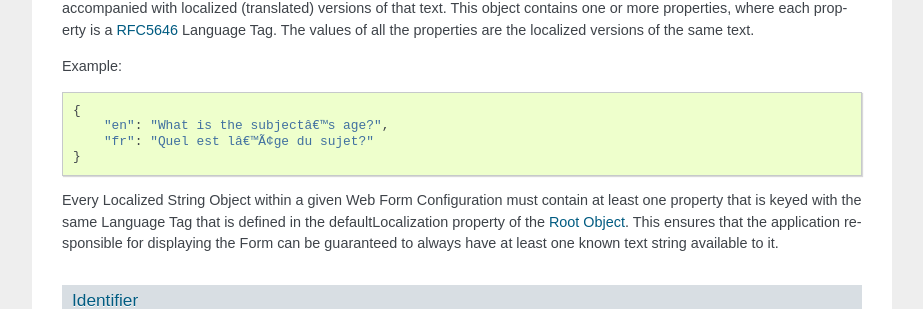
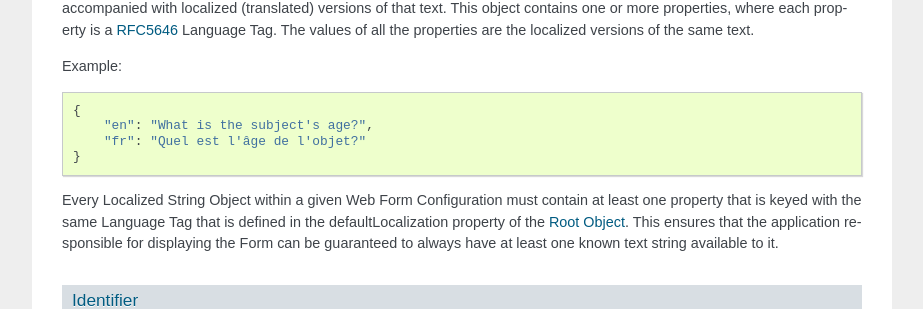
Before and after one commit to prometheusresearch/rios, a Sphinx documentation site: the page built from docs/source/web_form_specification.rst, in a window 1280 px wide and 900 px high, scrolled down 8813 px. Shown: the part 142-451 px from the top of the window, without its empty margins (198-1121 px from the left). Built offline with Sphinx 7.4.7, drawn with Linux system fonts in a browser that asks for light colours.

Commit message:
Fixed example for Localized String Object.

```diff
--- a/docs/source/web_form_specification.rst
+++ b/docs/source/web_form_specification.rst
@@ -480,8 +480,8 @@ the properties are the localized versions of the same text.
 Example::
 
     {
-        "en": "What is the subjectâ€™s age?",
-        "fr": "Quel est lâ€™Ã¢ge du sujet?"
+        "en": "What is the subject's age?",
+        "fr": "Quel est l'âge de l'objet?"
     }
 
 Every Localized String Object within a given Web Form Configuration must
```
